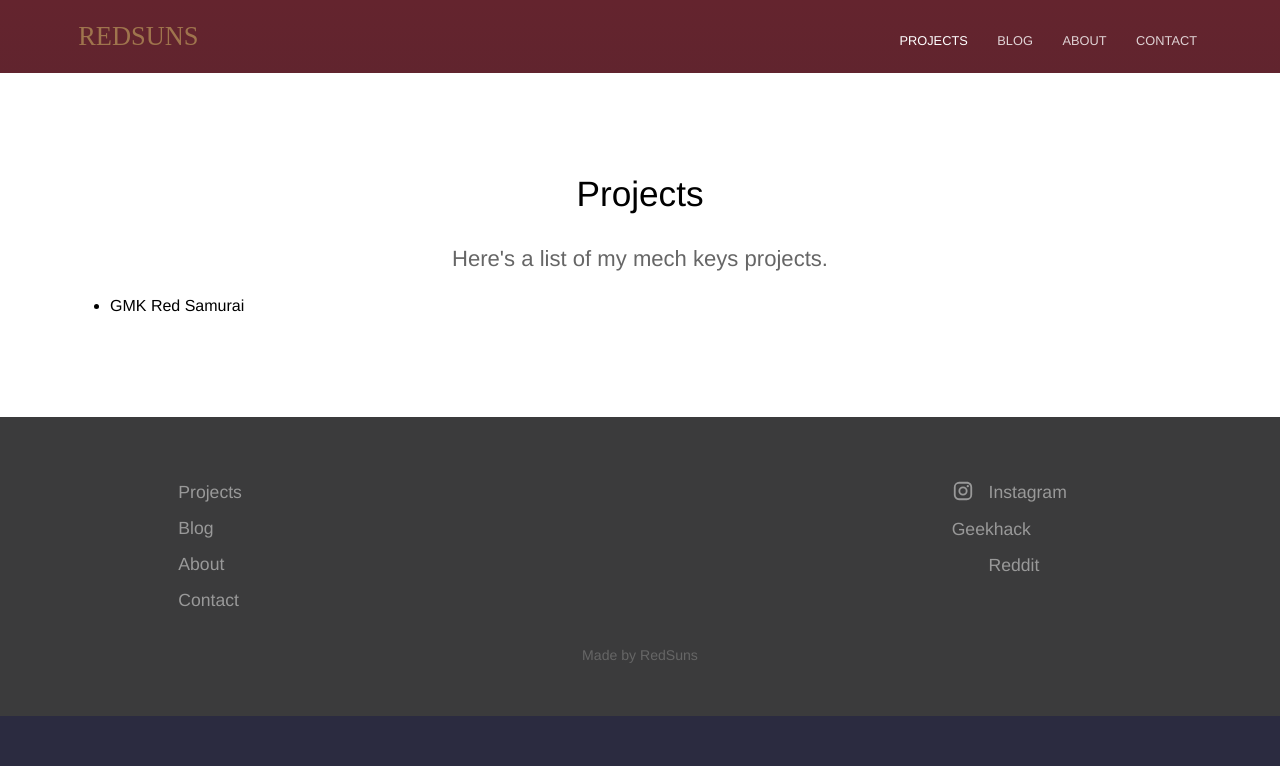
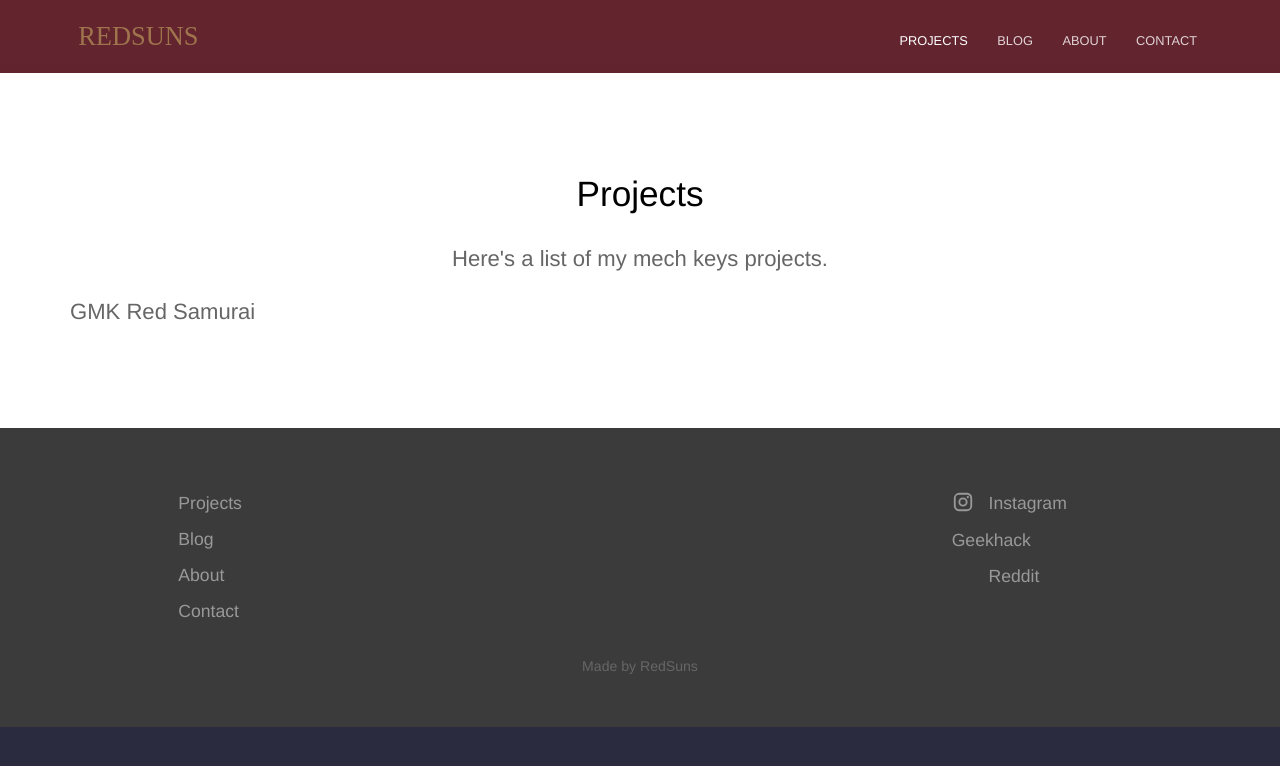
Before and after one commit to RedSunsRMK/redsunsrmk.github.io, a Jekyll site: the page built from projects.html, in a window 1280 px wide. Shown: the top 766 px of the page. Built offline with Jekyll 4.4.1, drawn with Linux system fonts in a browser that asks for light colours.

Commit message:
Update projects.html

```diff
--- a/projects.html
+++ b/projects.html
@@ -4,8 +4,4 @@ heading: Projects
 description: Here's a list of my mech keys projects.
 ---
 
-<p>
-<ul>
-  <li>GMK Red Samurai</li>
- <ul>
-</p>
+<p>GMK Red Samurai</p>
```
